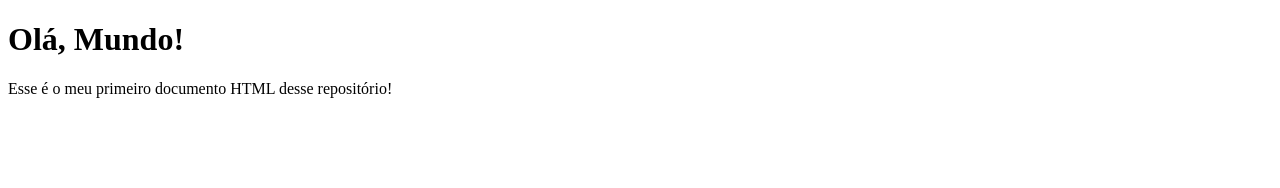
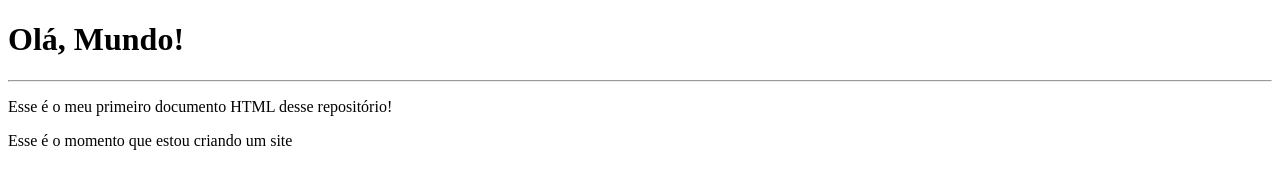
Before and after one commit to Brundes/Curso-HTML5, a plain HTML site: page html-css/ex001/index.html in a window 1280 px wide. Drawn offline with Linux system fonts and the light colour scheme.

Commit message:
Edição do ex001

```diff
--- a/html-css/ex001/index.html
+++ b/html-css/ex001/index.html
@@ -8,6 +8,8 @@
 </head>
 <body>
     <h1>Olá, Mundo!</h1>
+    <hr>
     <p>Esse é o meu primeiro documento HTML desse repositório!</p>
+    <p>Esse é o momento que estou criando um site</p>
 </body>
 </html>
```
